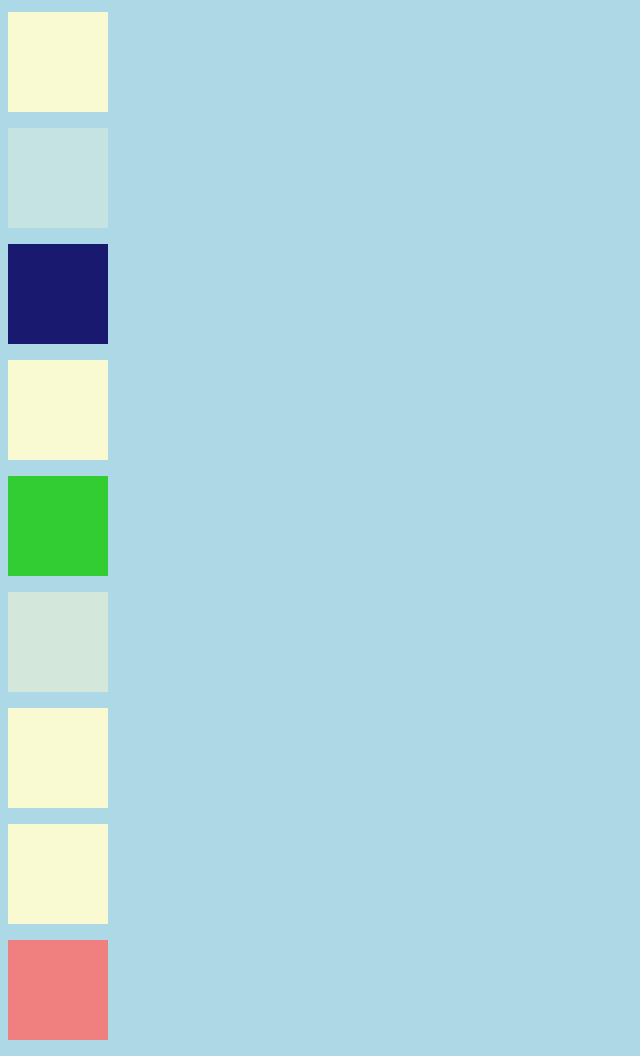
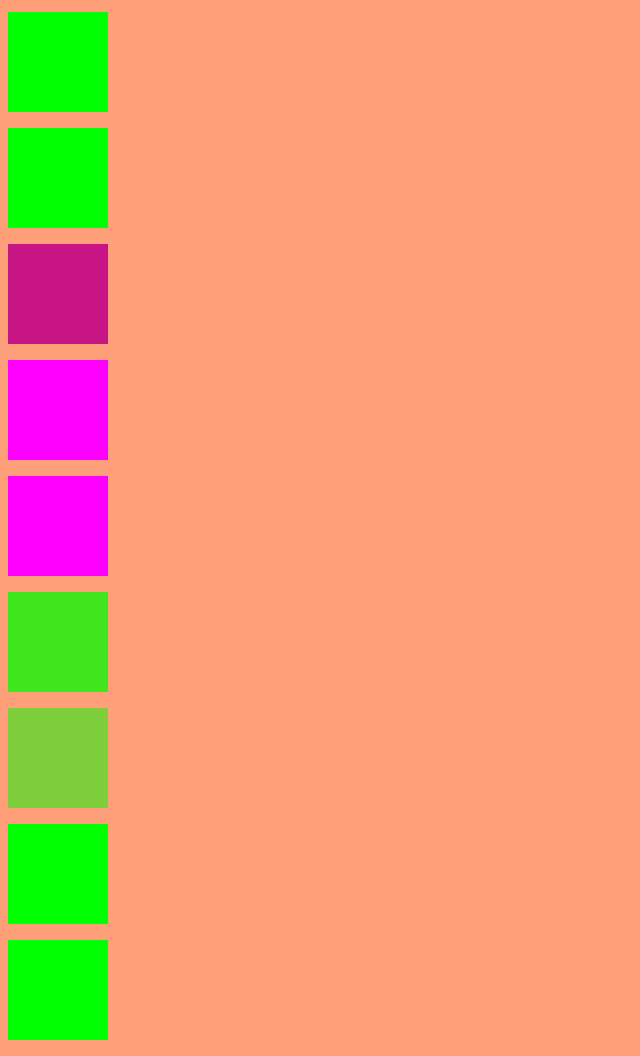
Before and after one commit to julitakoss/css-paragrafy, a plain HTML site: page index.html in a window 1280 px wide. Shown: the part 120-1176 px from the top of the page, without its empty margins (0-640 px from the left). Drawn offline with Linux system fonts and the light colour scheme.

Commit message:
poprawki

```diff
--- a/css-paragrafy.css
+++ b/css-paragrafy.css
@@ -1,65 +1,55 @@
 .background{
-    background-color: lightblue;
+    background-color: lightsalmon;
 }
 .p1{
+    width: 100px;
     height: 100px;
-    width: 100px;
-    position: relative;
-    background-color:lightgoldenrodyellow ;
+    background-color: lime;
 }
 .p2{
+    width: 100px;
     height: 100px;
-    width: 100px;
-    position: relative;
-    background-color:lightgoldenrodyellow ;
+    background-color: lime;
 }
 .p3{
+    width: 100px;
     height: 100px;
-    width: 100px;
-    opacity: 0.3;
-    position: relative;
-    background-color:lightgoldenrodyellow ;
+    background-color: lime;
 }
 .p4{
+    width: 100px;
     height: 100px;
-    width: 100px;
-    position: relative;
-    background-color: midnightblue;
+    background-color: mediumvioletred;
 }
 .p5{
+    width: 100px;
     height: 100px;
-    width: 100px;
-    position: relative;
-    background-color:lightgoldenrodyellow ;
+    background-color: magenta;
 }
 .p6{
+    width: 100px;
     height: 100px;
-    width: 100px;
-    position: relative;
-    background-color: limegreen;
+    background-color: lime;
 }
 .p7{
+    width: 100px;
     height: 100px;
-    width: 100px;
-    opacity: 0.5;
-    position: relative;
-    background-color:lightgoldenrodyellow ;
+    opacity: 0.75;
+    background-color: lime;
 }
 .p8{
+    width: 100px;
     height: 100px;
-    width: 100px;
-    position: relative;
-    background-color:lightgoldenrodyellow ;
+    opacity: 0.5;
+    background-color: lime;
 }
 .p9{
+    width: 100px;
     height: 100px;
-    width: 100px;
-    position: relative;
-    background-color:lightgoldenrodyellow ;
+    background-color: lime;
 }
 .p10{
+    width: 100px;
     height: 100px;
-    width: 100px;
-    position: relative;
-    background-color: lightcoral;
+    background-color: lime;
 }
--- a/index.html
+++ b/index.html
@@ -1,21 +1,19 @@
 <!DOCTYPE html>
 <html lang="en">
 <head>
-
     <link rel="stylesheet" href="css-paragrafy.css">
     <meta charset="UTF-8">
     <meta name="viewport" content="width=device-width, initial-scale=1.0">
     <meta http-equiv="X-UA-Compatible" content="ie=edge">
     <title>Document</title>
 </head>
-<body>
-    <body class="background">
+<body class="background">
     <p class="p1"></p>
     <p class="p2"></p>
     <p class="p3"></p>
     <p class="p4"></p>
     <p class="p5"></p>
-    <p class="p6"></p>
+    <p class="p5"></p>
     <p class="p7"></p>
     <p class="p8"></p>
     <p class="p9"></p>
```
